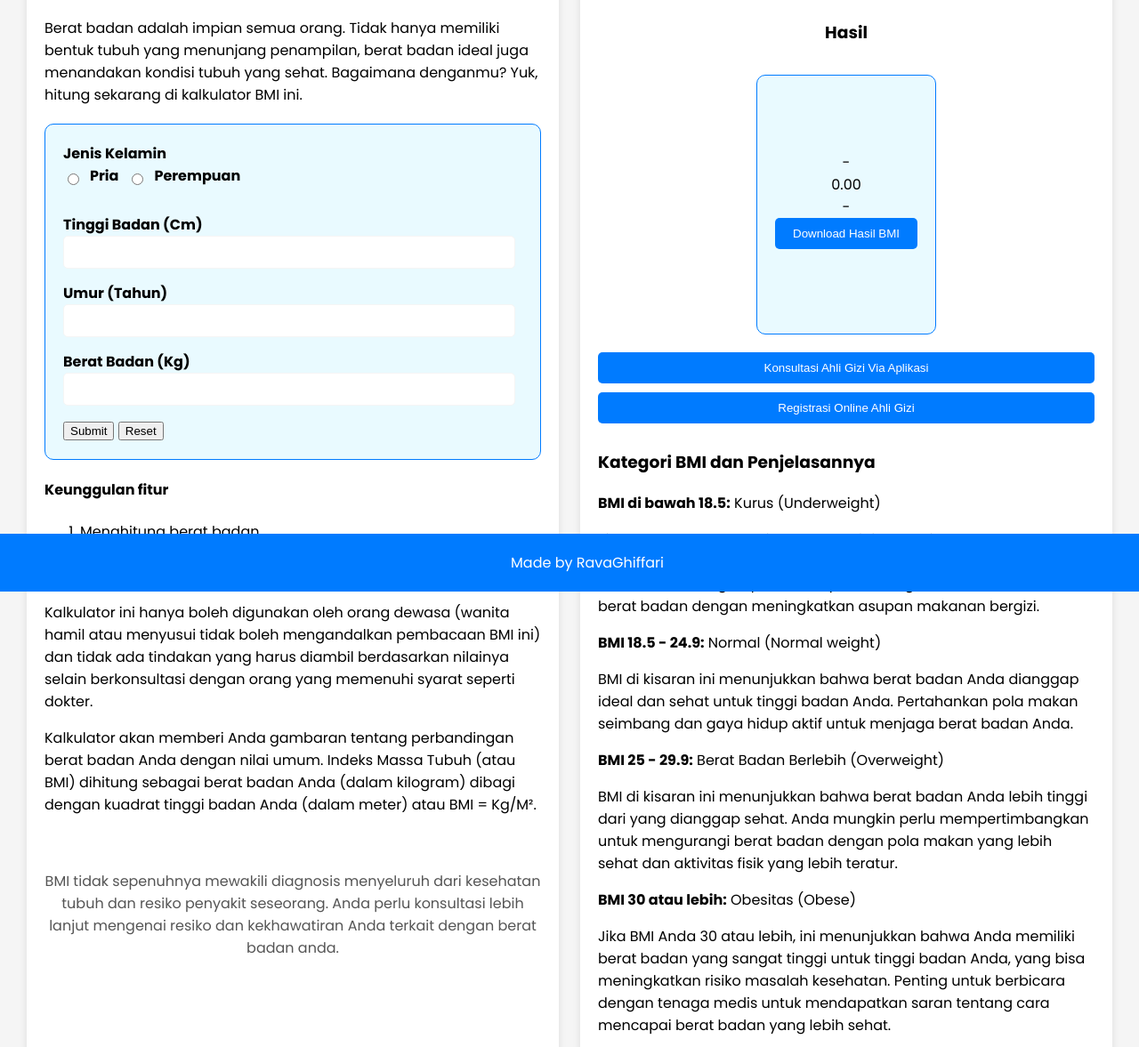
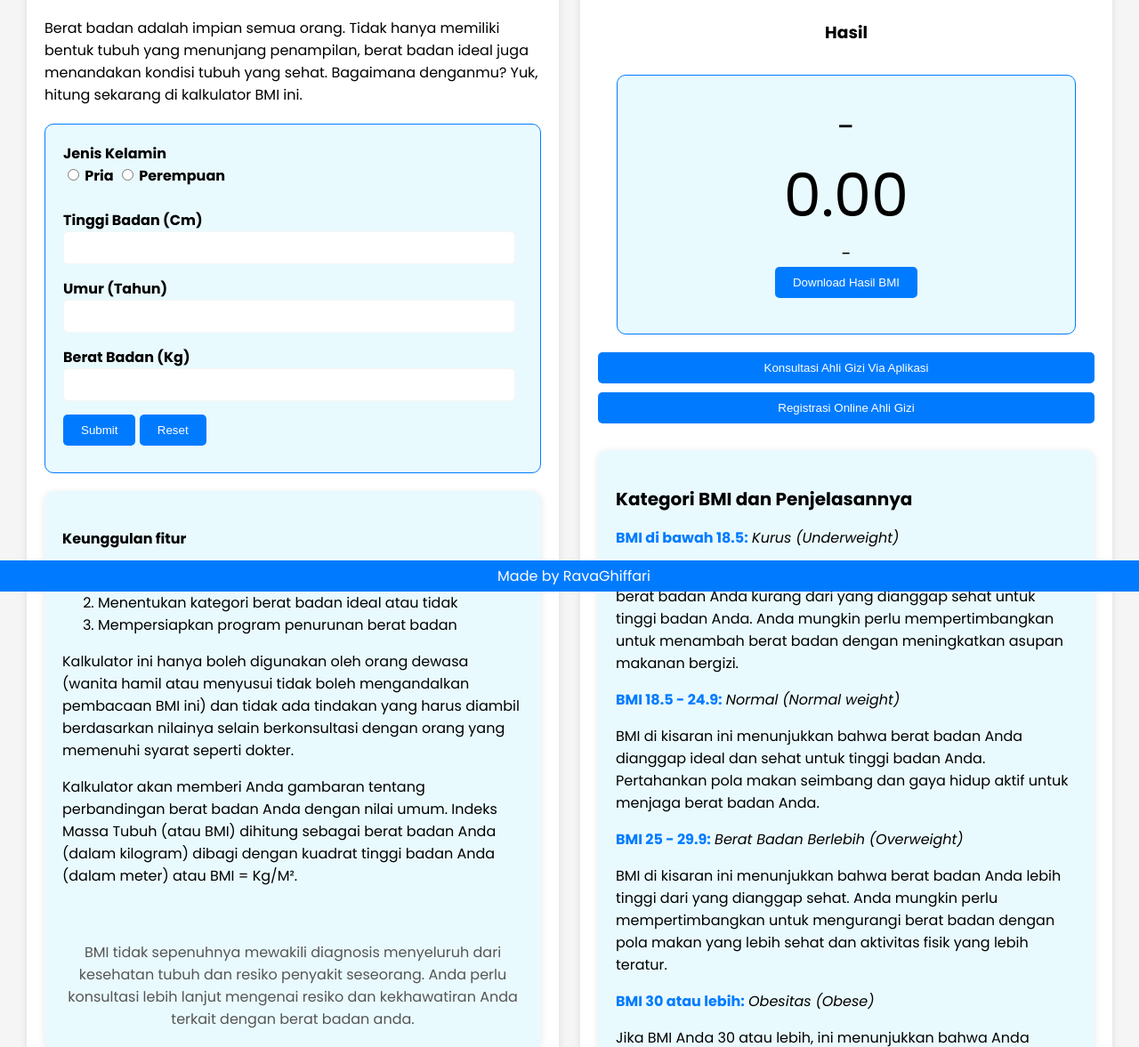
Before and after one commit to revou-fundamental-course/5-aug-24-RavaGhiffari, a plain HTML site: page index.html in a window 1280 px wide. Shown: the part 135-1312 px from the top of the page at 89% size. Drawn offline with nearby package versions, Linux system fonts and the light colour scheme.

Commit message:
Adding details

```diff
--- a/css/style.css
+++ b/css/style.css
@@ -66,16 +66,39 @@ input[type='radio']{
     margin-right: 2px;
 }
 
-.jenis-kelamin{
-    display: flex;
-    align-items: center;
-    flex-wrap: wrap;
-    gap: 10px;
+.submit-btn, .res-btn{
+    background-color: #007BFF;
+    color:#fff;
+    border-radius: 15px;
+    border:none;
+    padding: 10px 20px;
+    border-radius: 5px;
+    cursor: pointer;
+    margin-bottom: 10px;
+    text-align:center;
 }
+
 label {
     margin-bottom: 5px;
     font-weight: bold;
 }
+
+/*
+<div class="status-bmi">-</div>
+<div class="bmi-hasil">0.00</div>
+<div class="bmi-case">-</div>
+*/
+.status-bmi{
+    font-size: 36px;
+}
+.bmi-case{
+    font-size: 20px;
+}
+.bmi-hasil{
+    font-size: 67px;
+}
+
+
 
 .container-bmi{
     margin: 15px;
@@ -90,9 +113,10 @@ label {
     padding: 20px;
     text-align: center;
     margin-bottom: 20px;
+    width: 85%;
 }
 
-.dl-button, .konsul, .Regis{
+.konsul, .Regis{
     background-color: #007BFF;
     color:#fff;
     border:none;
@@ -103,6 +127,17 @@ label {
     width: 100%;
     text-align:center;
 
+}
+
+.dl-button{
+    background-color: #007BFF;
+    color:#fff;
+    border:none;
+    padding: 10px 20px;
+    border-radius: 5px;
+    cursor: pointer;
+    margin-bottom: 10px;
+    text-align:center;
 }
 
 .dl-button:hover, .konsul:hover, .Regis:hover{
@@ -116,23 +151,40 @@ label {
     text-align: center;
 }
 
-.penyakit-kemungkinan{
+.main-article-left{
+    background-color: #e9faff;
+    padding: 20px;
+    border-radius: 10px;
+    box-shadow: 0 2px 8px rgba(0, 0, 0, 0.1);
     margin-top: 20px;
-    text-align: center;
+}
+.bmi-info {
+    background-color: #e9faff;
+    padding: 20px;
+    border-radius: 10px;
+    box-shadow: 0 2px 8px rgba(0, 0, 0, 0.1);
+    margin-top: 20px;
 }
 
-.text-penyakit ul{
-    list-style-type: none;
-    padding: 0;
+.bmi-info h3 {
+    margin-bottom: 15px;
+    font-size: 1.25rem;
 }
 
-.text-penyakit li{
+.bmi-info p {
     margin-bottom: 10px;
 }
 
+.bmi-info strong {
+    color: #007BFF;
+}
+
+.bmi-info span {
+    font-style: italic;
+}
 footer{
     text-align: center;
-    padding: 20px;
+    padding: 5px;
     background-color: #007BFF;
     color:white;
     position:fixed;
@@ -141,6 +193,7 @@ footer{
 }
 
 /*media query untuk tablet dan setipe*/
+
 @media (max-width: 768px) {
     main {
         flex-direction: column;
@@ -156,8 +209,7 @@ footer{
         padding: 15px;
     }
 
-    .form-inputboxes input[type="number"],
-    .form-inputboxes input[type="radio"] {
+    .form-inputboxes input[type="number"]{
         width: calc(100% - 30px);
     }
 }
```
